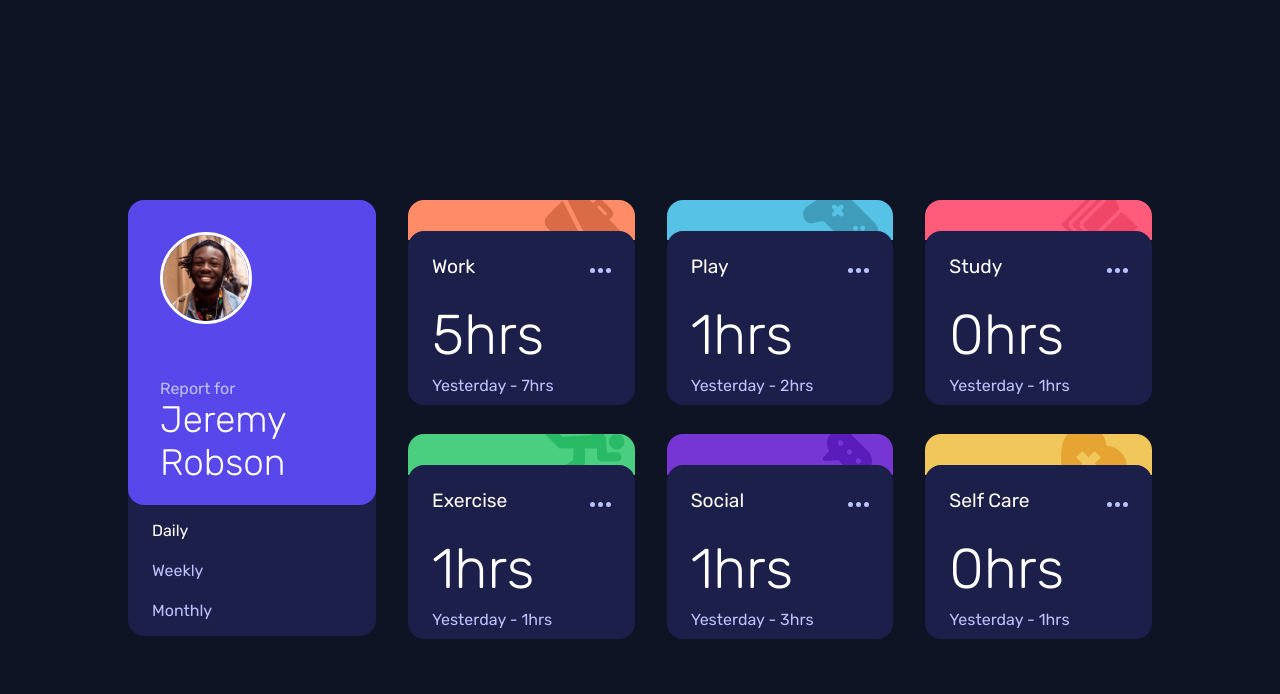
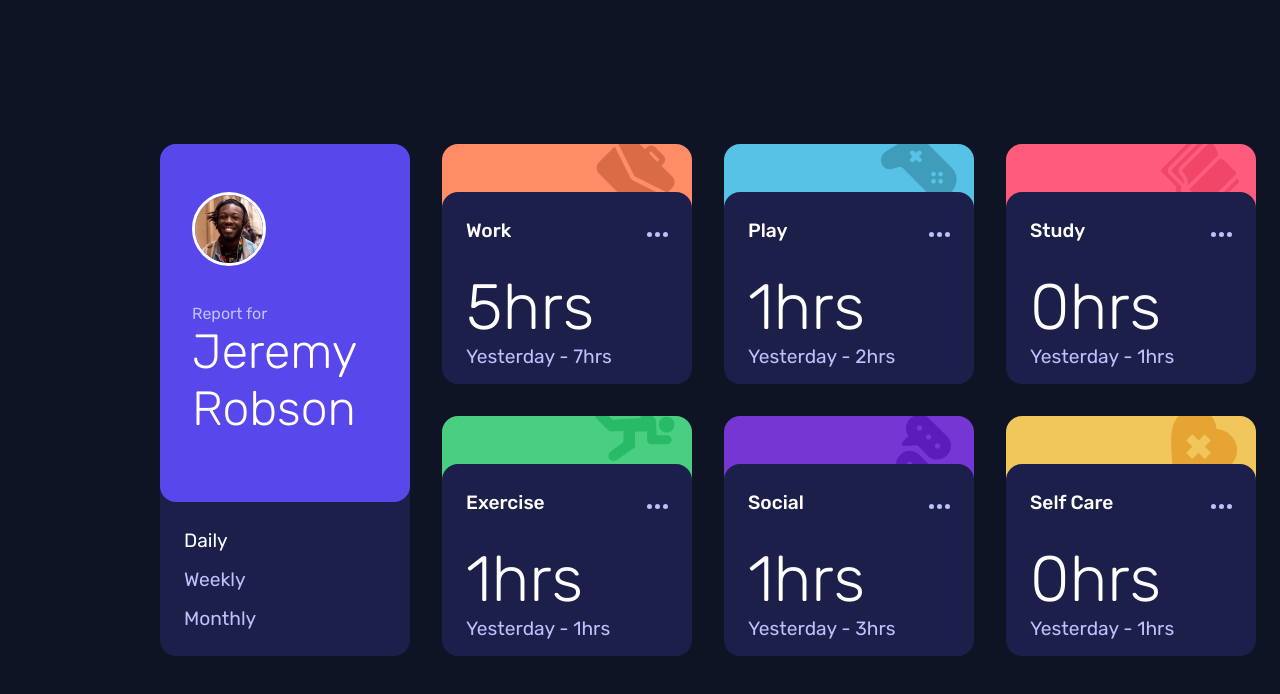
Before and after one commit to victorsobrinho93/fem-time-tracking-dashboard, a plain HTML site: page index.html in a window 1280 px wide. Drawn offline with Linux system fonts and the light colour scheme.

Commit message:
styling more dynamic, small rework on the structure

```diff
--- a/index.html
+++ b/index.html
@@ -21,8 +21,8 @@
     </head>
     <body>
         <main id="content">
-            <div id="user-card">
-                <div class="profile">
+            <div id="user-profile">
+                <div class="profile-info">
                     <img
                         src="images/image-jeremy.png"
                         alt="User picture"
@@ -30,27 +30,17 @@
                     <p class="report-for">Report for</p>
                     <p class="user-name">Jeremy Robson</p>
                 </div>
-                <div class="uc-sub-menu">
-                    <ul>
-                        <li>
-                            <a
-                                href="#"
-                                timeframe="daily"
-                                class="menu-option selected"
+                <div class="profile-menu">
+                    <a href="#" timeframe="daily" class="menu-option selected"
                         >Daily</a
                     >
-                        </li>
-                        <li>
                     <a href="#" timeframe="weekly" class="menu-option"
                         >Weekly</a
                     >
-                        </li>
-                        <li>
+
                     <a href="#" timeframe="monthly" class="menu-option"
                         >Monthly</a
                     >
-                        </li>
-                    </ul>
                 </div>
             </div>
             <div id="task-container"></div>
--- a/static/TrackerItem.js
+++ /dev/null
@@ -1,11 +0,0 @@
-const template = document.createElement("template");
-template.innerHTML = `
-<div class="task">
-    <div class="task-background>
-
-    </div>
-    <div class="task-information>
-
-    </div>
-</div>
-`;
--- a/static/script.js
+++ b/static/script.js
@@ -20,19 +20,20 @@ function taskElement(category) {
     const counter = category.timeframes[state.timeframe];
     this.element = document.createElement("div");
     this.element.innerHTML = /*html*/ `
-    <div class="task-card">
-        <div class="card-bg ${title}-bg">
-            <img src="images/icon-${title}.svg" alt="${category.title} icon"/>
-        </div>
-        <div class="card-info">
+    <div class="task-card ${title}-bg card-bg">
+
+        <div class="card-content">
             <div class="card-header">
                 <span class="header-title">${category.title}</span>
                 <a href="#" class="header-menu"><img src="images/icon-ellipsis.svg"/></a>
             </div>
-            <p class="tc-time">${counter.current}hrs</p>
-            <p class="tc-previous">${state.previous[state.timeframe]} - ${
+            <div class="card-data">
+                <p class="tc-time">${counter.current}hrs</p>
+                <p class="tc-previous">${state.previous[state.timeframe]} - ${
         counter.previous
     }hrs</p>
+            </div>
+
 
         </div>
     </div>
--- a/static/style.scss
+++ b/static/style.scss
@@ -27,16 +27,16 @@ $svg-default: #bbc0ff;
     flex-direction: column;
 }
 
-.card-bg {
-    border-radius: 1rem 1rem 0 0;
-    height: 20%;
-    overflow: hidden;
-    z-index: -1;
-    img {
-        margin-top: -10px;
-        margin-left: 60%;
-    }
-}
+// .card-bg {
+//     border-radius: 1rem 1rem 0 0;
+//     height: 20%;
+//     overflow: hidden;
+//     z-index: -1;
+//     img {
+//         margin-top: -10px;
+//         margin-left: 60%;
+//     }
+// }
 
 body {
     background-color: $very-dark-blue;
@@ -53,10 +53,49 @@ $colors: (
 
 @each $key, $value in $colors {
     .#{$key}-bg {
-        background-color: #{$value};
+        background-image: url("/images/icon-#{$key}.svg"),
+            linear-gradient(to bottom, #{$value} 50%, transparent 50%);
     }
 }
 
+.card-bg {
+    background-repeat: no-repeat;
+    background-position: 90% -5%;
+}
+
+// @media (max-width: 960px), (orientation: portrait) {
+//     #content {
+//         @include flex-cl;
+//         gap: 1rem;
+//         margin: 10% 5%;
+//         #user-card {
+//             background-color: $dark-blue;
+//             .profile {
+//                 background-color: $blue;
+//                 border-radius: 1rem;
+//                 .user-profile-img {
+//                     border: 3px solid white;
+//                     border-radius: 50%;
+//                     width: 15%;
+//                     grid-area: img;
+//                 }
+//                 .report-for {
+//                     grid-area: report;
+//                 }
+//                 .user-name {
+//                     grid-area: name;
+//                 }
+//             }
+//         }
+//     }
+
+//     #task-container {
+//         @include flex-cl;
+//         gap: 1rem;
+//     }
+// }
+
+@media (orientation: landscape) {
     #content {
         @include grid-default-gap;
         grid-template-columns: 1fr 3fr;
@@ -64,56 +103,58 @@ $colors: (
         top: 50%;
         left: 50%;
         transform: translate(-50%, -50%);
-    width: 80%;
-    height: 50%;
+        width: 75vw;
+        max-width: 1300px;
+        // height: 50%;
+        aspect-ratio: 11 / 5;
     }
 
-#user-card {
+    #task-container {
+        @include grid-default-gap;
+        grid-template-columns: repeat(3, 1fr);
+        grid-template-rows: repeat(2, 1fr);
+    }
+
+    #user-profile {
+        min-width: 250px;
         background-color: $dark-blue;
         border-radius: 1rem;
         grid-row: 1 / 2;
         position: relative;
 
-    .profile {
+        .profile-info {
             @include flex-cl;
             background-color: $blue;
             border-radius: 1rem;
             height: 70%;
-        padding: 2rem;
+            padding: 3rem 2rem;
             .user-profile-img {
                 border-radius: 50%;
                 border: 3px solid white;
-            max-width: 50%;
-            margin-bottom: 30%;
+                max-width: 40%;
+                margin-bottom: 20%;
             }
             .report-for {
                 color: $pale-blue;
             }
             .user-name {
-            font-size: 2.3rem;
+                font-size: 3rem;
                 font-weight: 300;
             }
         }
-    .uc-sub-menu {
+        .profile-menu {
             @include flex-cl;
             height: 30%;
             padding: 0 1.5rem;
             justify-content: center;
             gap: 1rem;
             text-decoration: none;
-
-        li {
-            list-style: none;
-            line-height: 2.5;
+            font-size: 1.2rem;
             a {
                 text-decoration: none;
                 color: $pale-blue;
             }
-            a:hover {
-                color: #fff;
-            }
-        }
-
+            a:hover,
             .selected {
                 color: #fff;
             }
@@ -121,48 +162,48 @@ $colors: (
     }
 
     .task-card {
+        border-radius: 1rem;
+        display: flex;
+        flex-direction: column-reverse;
         height: 100%;
-    max-height: 240px;
-    max-width: 250px;
-    position: relative;
+        width: 100%;
+        min-height: 240px;
+        min-width: 250px;
     }
 
-.card-info {
-    display: flex;
-    flex-direction: column;
-    gap: 0.5rem;
+    .card-content {
         background-color: $dark-blue;
-    position: absolute;
-    margin-top: -4%;
+        @include flex-cl;
         border-radius: 1rem;
-    height: 86%;
+        height: 80%;
         width: 100%;
-    padding: 1.5rem;
-}
+        padding: 0 1.5rem;
 
         .card-header {
             font-size: 1.2rem;
+            font-weight: 500;
             display: flex;
             justify-content: space-between;
-    margin-bottom: 1rem;
-}
+            align-items: center;
+            flex-basis: 40%;
 
             .header-menu:hover {
                 filter: brightness(0) invert(1);
             }
+        }
 
+        .card-data {
+            @include flex-cl;
+            flex-basis: 40%;
+            justify-content: space-between;
             .tc-time {
-    font-size: 3.5rem;
+                font-size: 4rem;
                 font-weight: 300;
             }
-
             .tc-previous {
-    font-size: 1rem;
+                font-size: 1.2rem;
                 color: $pale-blue;
             }
-
-#task-container {
-    @include grid-default-gap;
-    grid-template-columns: repeat(3, 1fr);
-    grid-template-rows: repeat(2, 1fr);
         }
+    }
+}
```
Also changed, not shown: static/style.css, 1 other file. Lines whose indentation alone changed are shown as unchanged.
